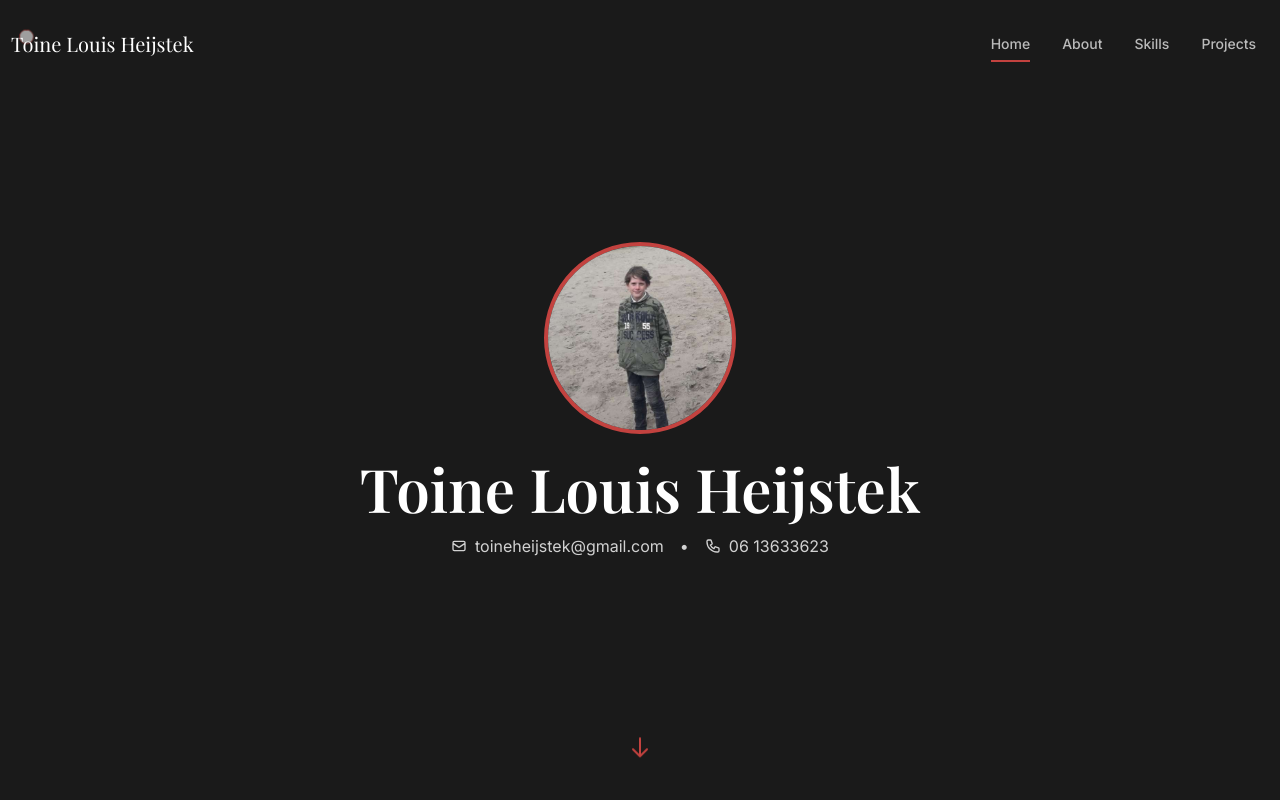
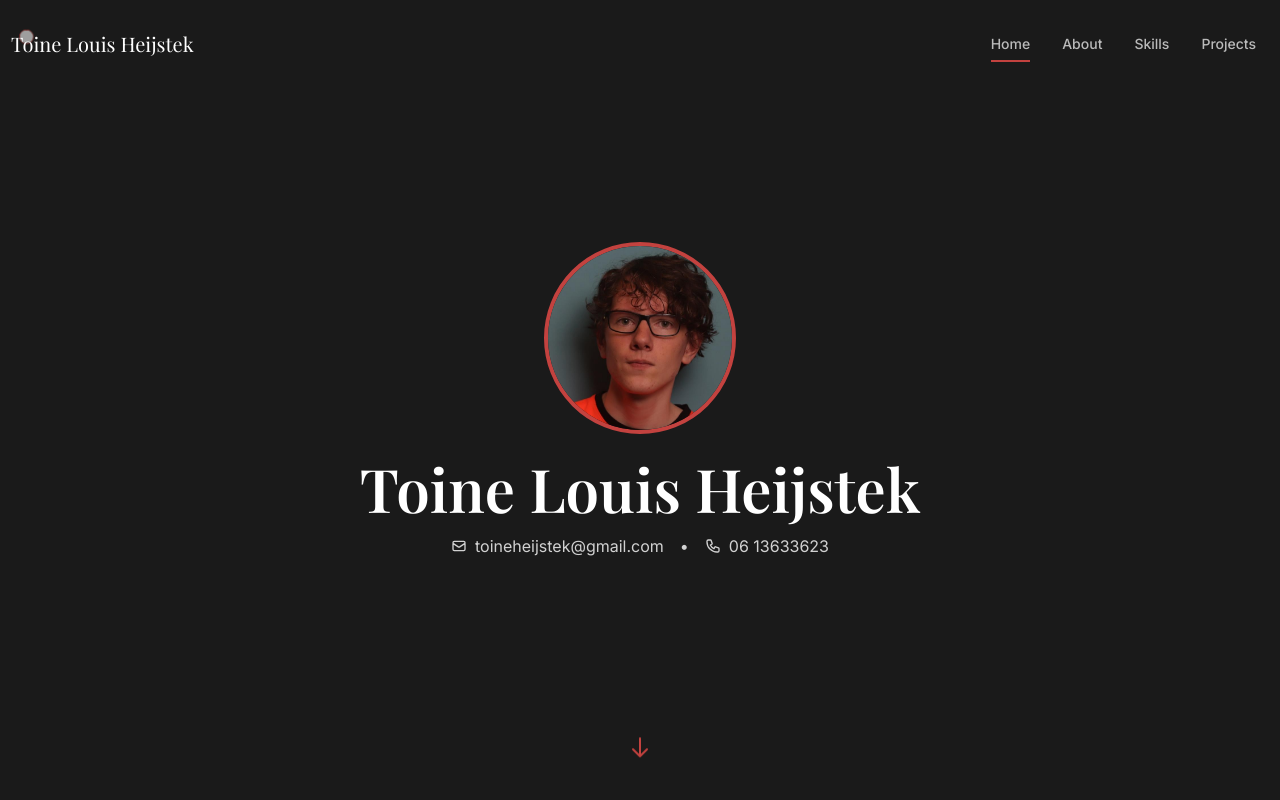
Before and after one commit to 100184/toine-portfolio-animate, a React (Vite) app: page / in a window 1280 px wide. Shown: the top 800 px of the page. Built offline with nearby package versions, Linux system fonts and the light colour scheme; grey boxes are pictures that could not be loaded.

Commit message:
Update HeroSection.tsx

```diff
--- a/src/components/Hero/HeroSection.tsx
+++ b/src/components/Hero/HeroSection.tsx
@@ -39,7 +39,7 @@ const HeroSection: React.FC<HeroSectionProps> = ({ onIntroComplete }) => {
             introState !== "initial" && "animate-photo-entry"
           )}>
             <img
-              src="/fotoporto.jpg"
+              src="/toineportofoto.png"
               alt="Toine Louis Heijstek"
               className="h-full w-full object-cover"
             />
```
